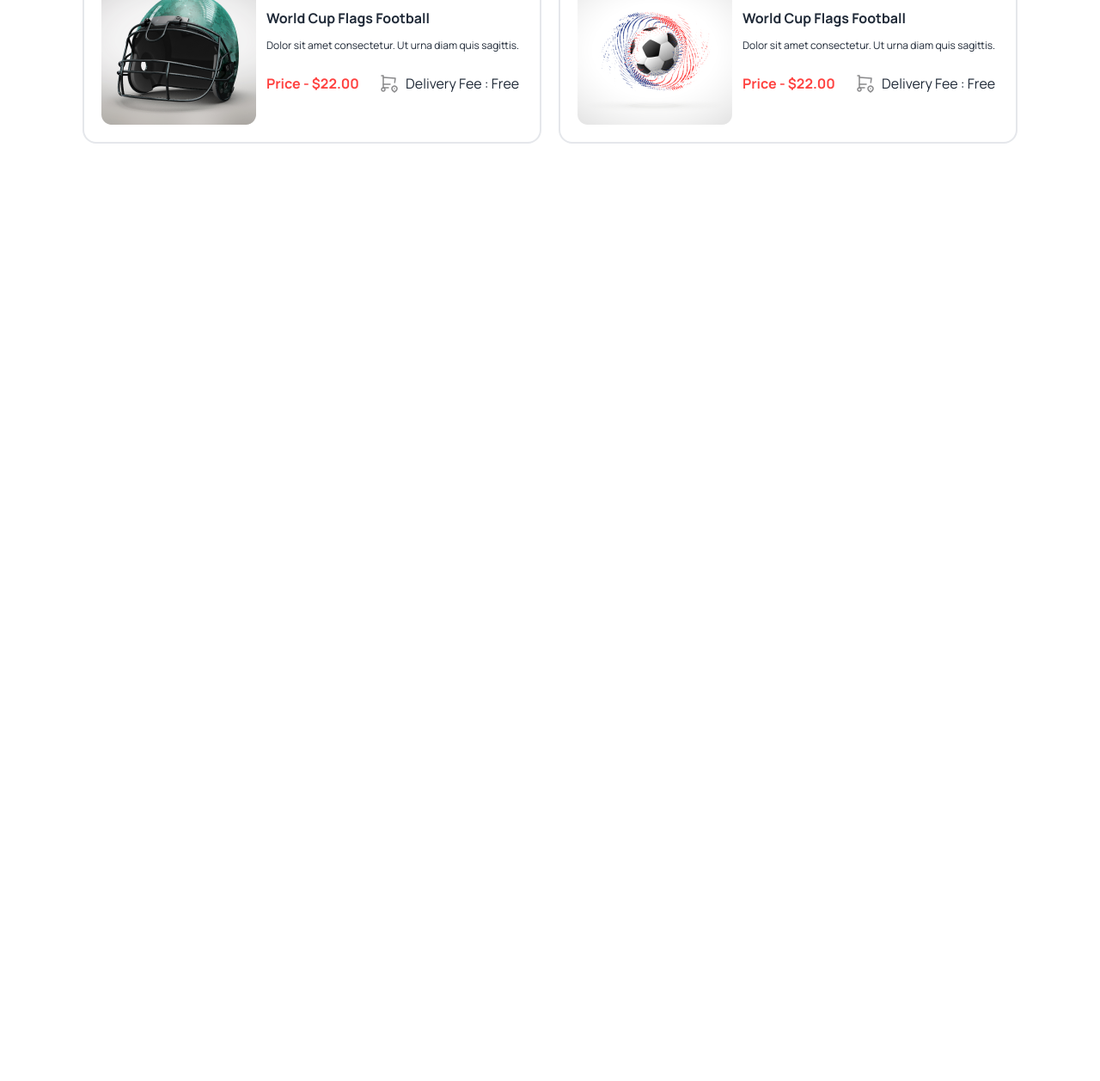
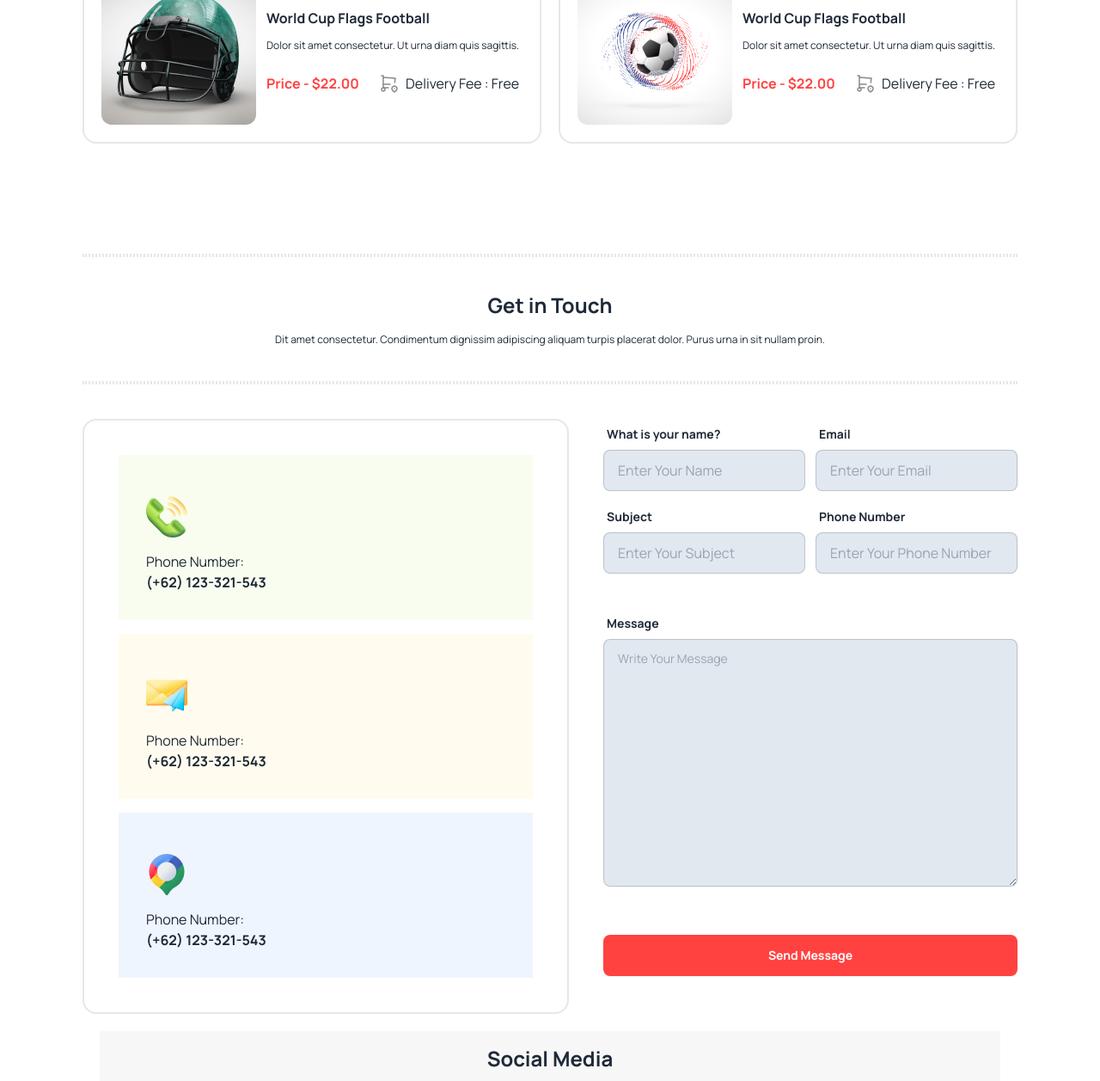
Before and after one commit to Armstain/hockeys, a plain HTML site: page index.html in a window 1280 px wide. Shown: the part 3061-4318 px from the top of the page at 86% size. Before the commit the page ends 3356 px from the top, so only its background shows below. Drawn offline with nearby package versions, Linux system fonts and the light colour scheme.

Commit message:
messege section added

```diff
--- a/index.html
+++ b/index.html
@@ -525,6 +525,112 @@
           </div>
         </div>
       </section>
+      <section class="container mx-auto my-10 lg:my-32 lg:px-24 px-8">
+        <hr class="my-10 border-2 border-dotted" />
+        <div class="text-center">
+          <div class="text-2xl font-semibold">Get in Touch</div>
+          <div class="text-xs my-4">
+            Dit amet consectetur. Condimentum dignissim adipiscing aliquam
+            turpis placerat dolor. Purus urna in sit nullam proin.
+          </div>
+        </div>
+        <hr class="my-10 border-2 border-dotted" />
+        <div class="flex-col lg:flex lg:flex-row gap-10">
+          <div class="flex-1 border-solid border-2 p-10 rounded-box">
+            <div class="grid grid-cols-1 gap-4">
+              <div class="bg-[#bced6d1a] p-8">
+                <div class="py-4">
+                  <img src="./Images/Group 1171275317.png" alt="" />
+                </div>
+                <div>Phone Number:</div>
+                <div class="font-semibold">(+62) 123-321-543</div>
+              </div>
+              <div class="bg-[#fddd5f1a] p-8">
+                <div class="py-4">
+                  <img src="./Images/Group 1171275318.png" alt="" />
+                </div>
+                <div>Phone Number:</div>
+                <div class="font-semibold">(+62) 123-321-543</div>
+              </div>
+              <div class="bg-[#629cf31a] p-8">
+                <div class="py-4">
+                  <img src="./Images/Group 1171275321.png" alt="" />
+                </div>
+                <div>Phone Number:</div>
+                <div class="font-semibold">(+62) 123-321-543</div>
+              </div>
+            </div>
+          </div>
+
+          <div class="flex-1">
+            <div class="grid grid-cols-1 lg:grid-cols-2 gap-3">
+              <label class="form-control w-full max-w-full">
+                <div class="label">
+                  <span class="label-text font-semibold"
+                    >What is your name?</span
+                  >
+                </div>
+                <input
+                  type="text"
+                  placeholder="Enter Your Name"
+                  class="input input-bordered w-full max-w-full bg-slate-200"
+                />
+              </label>
+              <label class="form-control w-full max-w-full">
+                <div class="label">
+                  <span class="label-text font-semibold">Email</span>
+                </div>
+                <input
+                  type="text"
+                  placeholder="Enter Your Email"
+                  class="input input-bordered w-full max-w-full bg-slate-200"
+                />
+              </label>
+              <label class="form-control w-full max-w-full">
+                <div class="label">
+                  <span class="label-text font-semibold">Subject</span>
+                </div>
+                <input
+                  type="text"
+                  placeholder="Enter Your Subject"
+                  class="input input-bordered w-full max-w-full bg-slate-200"
+                />
+              </label>
+              <label class="form-control w-full max-w-full">
+                <div class="label">
+                  <span class="label-text font-semibold">Phone Number</span>
+                </div>
+                <input
+                  type="text"
+                  placeholder="Enter Your Phone Number"
+                  class="input input-bordered w-full max-w-full bg-slate-200"
+                />
+              </label>
+            </div>
+            <label class="my-10 form-control">
+              <div class="label">
+                <span class="label-text font-semibold">Message</span>
+              </div>
+              <textarea
+                class="textarea textarea-bordered h-72 bg-slate-200"
+                placeholder="Write Your Message"
+              ></textarea>
+            </label>
+            <button class="my-4 btn bg-primary border-none text-white w-full">
+              Send Message
+            </button>
+          </div>
+        </div>
+        <div class="m-5 p-4 text-center bg-[#13131808]">
+          <div class="text-2xl font-semibold">Social Media</div>
+          <div class="py-4 flex gap-8 justify-center">
+            <i class="fa-brands fa-twitter"></i>
+            <i class="fa-brands fa-facebook"></i>
+            <i class="fa-brands fa-linkedin"></i>
+            <i class="fa-brands fa-github"></i>
+          </div>
+        </div>
+      </section>
     </main>
     <footer></footer>
   </body>
```
